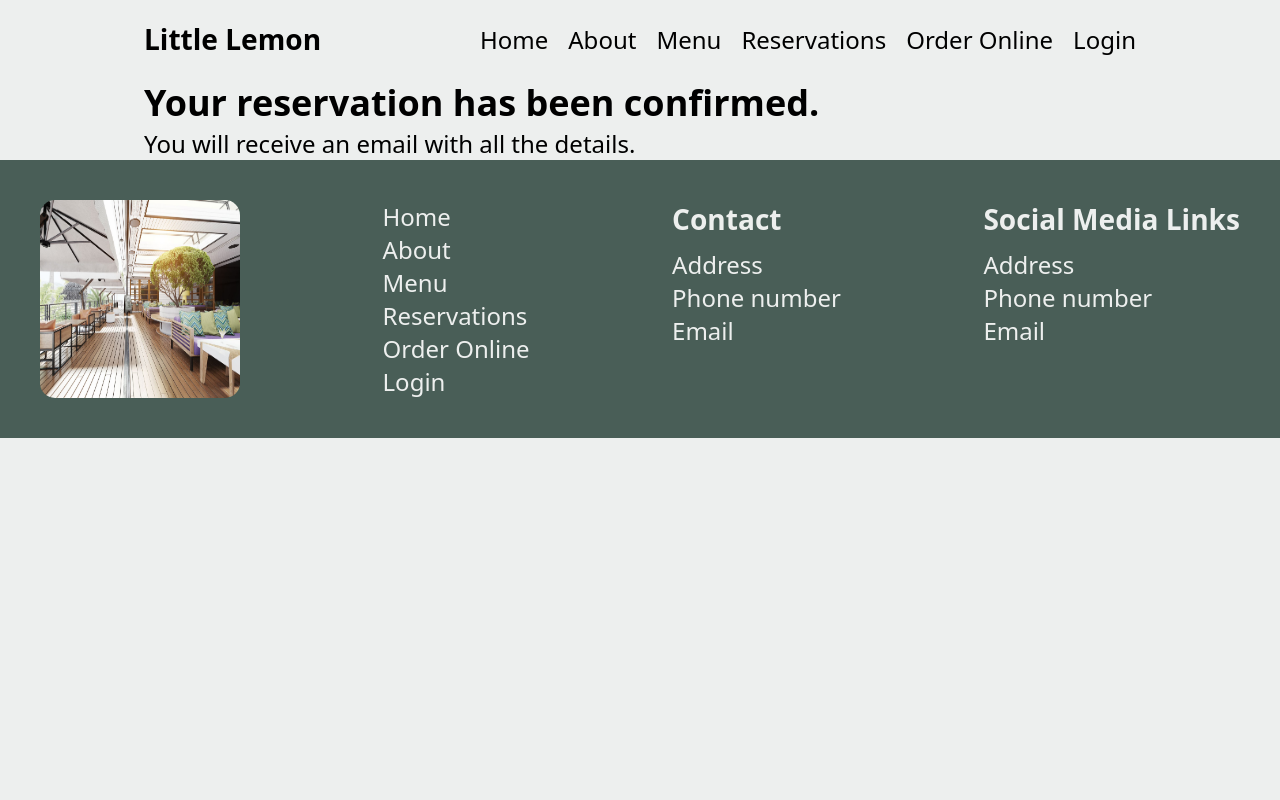
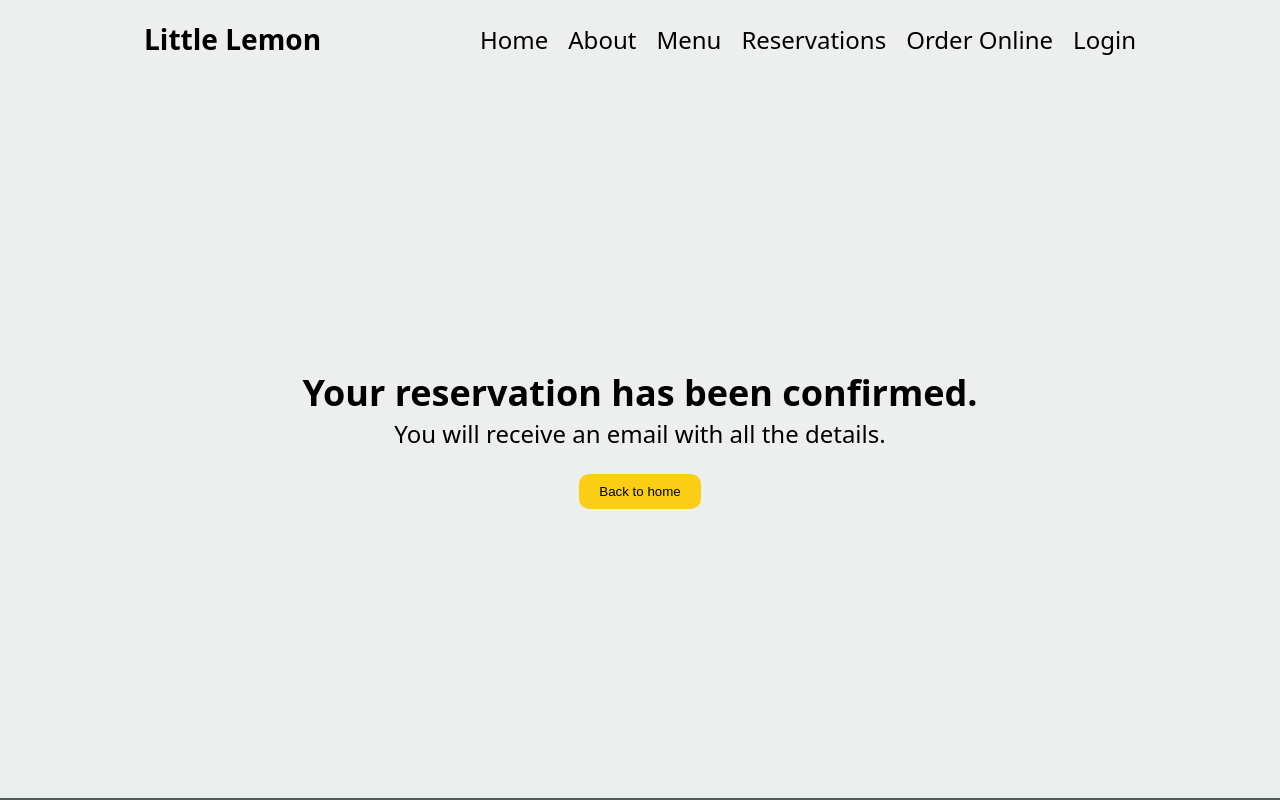
Before and after one commit to g1101b/restoran, a React (Create React App) app: page /booking in a window 1280 px wide. Both pictures are taken after typing "2020-01-15", "5" into the empty fields and a click on the input "Make Your reservation". Shown: the top 800 px of the page. Built offline with nearby package versions, Linux system fonts and the light colour scheme.

Commit message:
added styles to page

```diff
--- /dev/null
+++ b/src/pages/ConfirmedForm/Confirmed.scss
@@ -0,0 +1,22 @@
+.confirmed {
+    height: 90vh;
+
+    display: flex;
+    justify-content: center;
+    align-items: center;
+
+    &__block {
+        text-align: center;
+    }
+
+    &__block p {
+        margin-bottom: 20px;
+    }
+
+    & button {
+        padding: 10px 20px;
+        background-color: var(--color-yellow);
+        border: none;
+        border-radius: 10px;
+    }
+}
--- a/src/pages/ConfirmedForm/index.tsx
+++ b/src/pages/ConfirmedForm/index.tsx
@@ -1,8 +1,16 @@
+import {useNavigate} from 'react-router-dom'
+import './Confirmed.scss';
+
 export const ConfirmedBooking = () => {
+  const nav = useNavigate();
+
     return (
-      <div className="container confirmed-booking">
+      <div className="confirmed container">
+        <div className="confirmed__block">
         <h2>Your reservation has been confirmed.</h2>
         <p>You will receive an email with all the details.</p>
+        <button onClick={() => nav('/')}>Back to home</button>
+        </div>
       </div>
     );
   };
```
